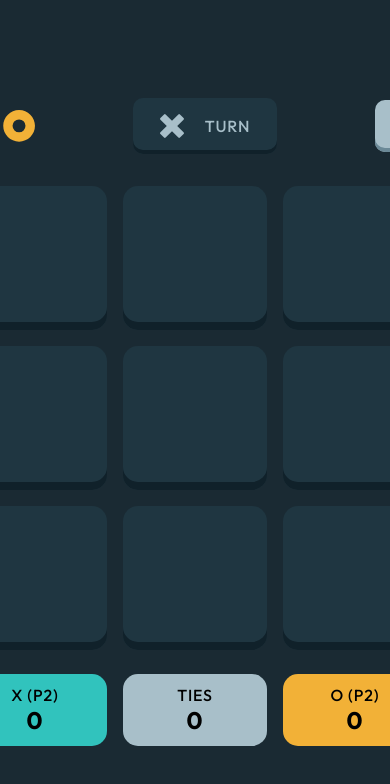
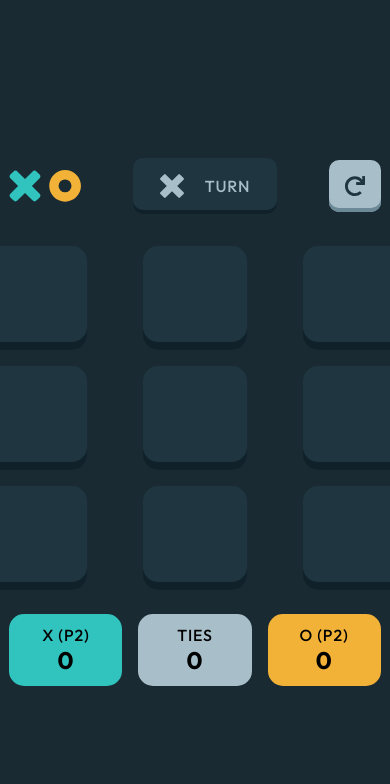
Before and after one commit to kebin20/tic-tac-toe, a React (Vite) app: page / in a window 390 px wide. Both pictures are taken after a click on the button "NEW GAME (VS PLAYER )". Shown: the top 784 px of the page. Built offline with nearby package versions, Linux system fonts and the light colour scheme.

Commit message:
3 files modified

```diff
--- a/src/components/Board.css
+++ b/src/components/Board.css
@@ -1,5 +1,11 @@
 .board {
-    display: grid;
-    grid-template-columns: repeat(3, 1fr);
-    gap: 1em;
+  display: grid;
+  grid-template-columns: repeat(3, 1fr);
+  gap: 1em;
+  justify-items: center;
+  justify-content: center;
 }
+
+@media (max-width: 420px) {
+  grid-template-columns: repeat(3, fit-content(6em));
+}
--- a/src/components/Game.css
+++ b/src/components/Game.css
@@ -42,3 +42,16 @@ header {
 .xo-icons {
   width: auto;
 }
+
+@media (max-width: 420px) {
+  header {
+    width: 80%;
+    margin: auto;
+  }
+
+  .score-display {
+    width: 80%;
+    margin: auto;
+    gap: 1em;
+  }
+}
--- a/src/components/Square.css
+++ b/src/components/Square.css
@@ -47,3 +47,12 @@
 .winning-o-row {
   background-color: #f2b137;
 }
+
+@media (max-width: 420px) {
+  .square,
+  .square-o-turn,
+  .square-x-turn {
+    width: 6.5em;
+    height: 6.5em;
+  }
+}
```
